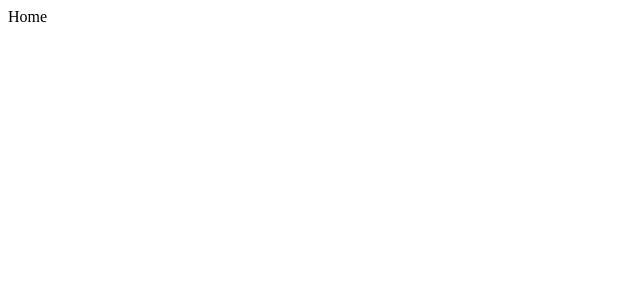
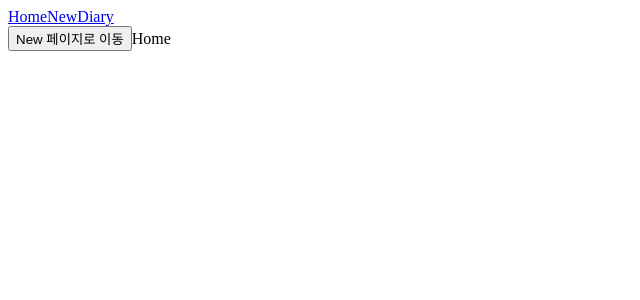
Before and after one commit to dietken1/Inflearn_React.js_Basic, a React (Vite) app in the folder section12/: page / in a window 1280 px wide. Shown: the top 300 px of the page, without its empty margins (0-640 px from the left). Built offline with nearby package versions, Linux system fonts and the light colour scheme.

Commit message:
12-4) 페이지 라우팅 3.페이지 이동

```diff
--- a/section12/src/App.jsx
+++ b/section12/src/App.jsx
@@ -1,5 +1,5 @@
 import './App.css'
-import {Routes, Route} from 'react-router-dom'
+import {Routes, Route, Link, useNavigate} from 'react-router-dom'
 import Home from './pages/Home'
 import New from './pages/New'
 import Diary from './pages/Diary'
@@ -9,16 +9,30 @@
 // 2. "/new" : 새로운 일기를 작성하는 New 페이지
 // 3. "/diary" : 일기를 상세히 조회하는 Diary 페이지
 function App() {
+  const nav = useNavigate();
+
+  const onClickButton = (() => {
+    nav('/new');
+  });
+
   return (
-    // 1. Routes컴포넌트 안에는 Route컴포넌트만 사용 가능
-    // 2. Routes컴포넌트 외부의 요소는 모든 페이지에 공통적으로 렌더링됨
+    <>
+      <div>
+        <Link to={'/'}>Home</Link>
+        <Link to={'/new'}>New</Link>
+        <Link to={'/diary'}>Diary</Link>
+      </div>
+      <button onClick={onClickButton}>New 페이지로 이동</button>
+      {/* 1. Routes컴포넌트 안에는 Route컴포넌트만 사용 가능 */}
+      {/* 2. Routes컴포넌트 외부의 요소는 모든 페이지에 공통적으로 렌더링됨 */}
       <Routes>
         <Route path='/' element={<Home />} />
         <Route path='/new' element={<New />} />
         <Route path='/diary' element={<Diary />} />
         <Route path='/*' element={<NotFound />} />
       </Routes>
-  )
+    </>
+  );
 }
 
 export default App;
```
Lines whose indentation alone changed are shown as unchanged.
